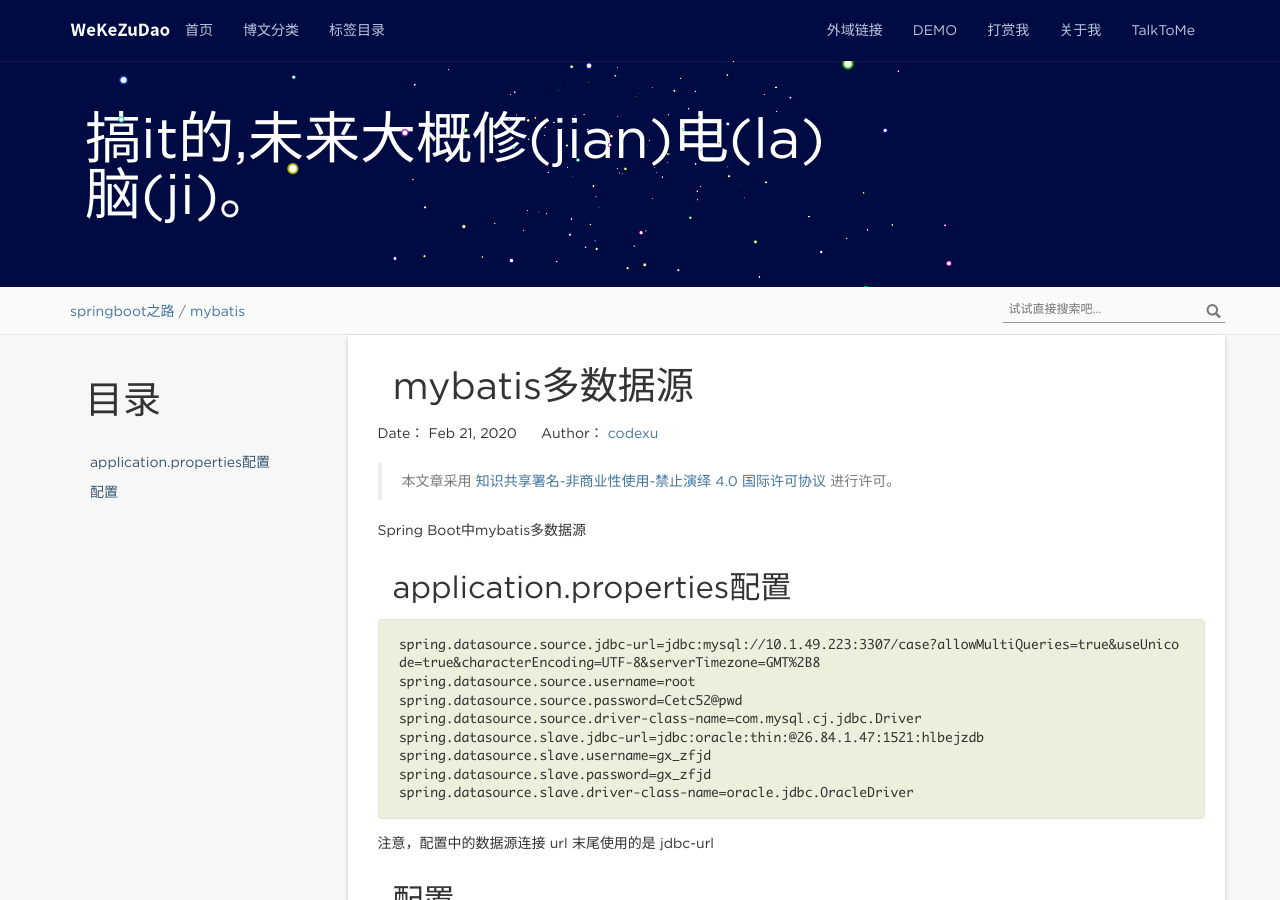
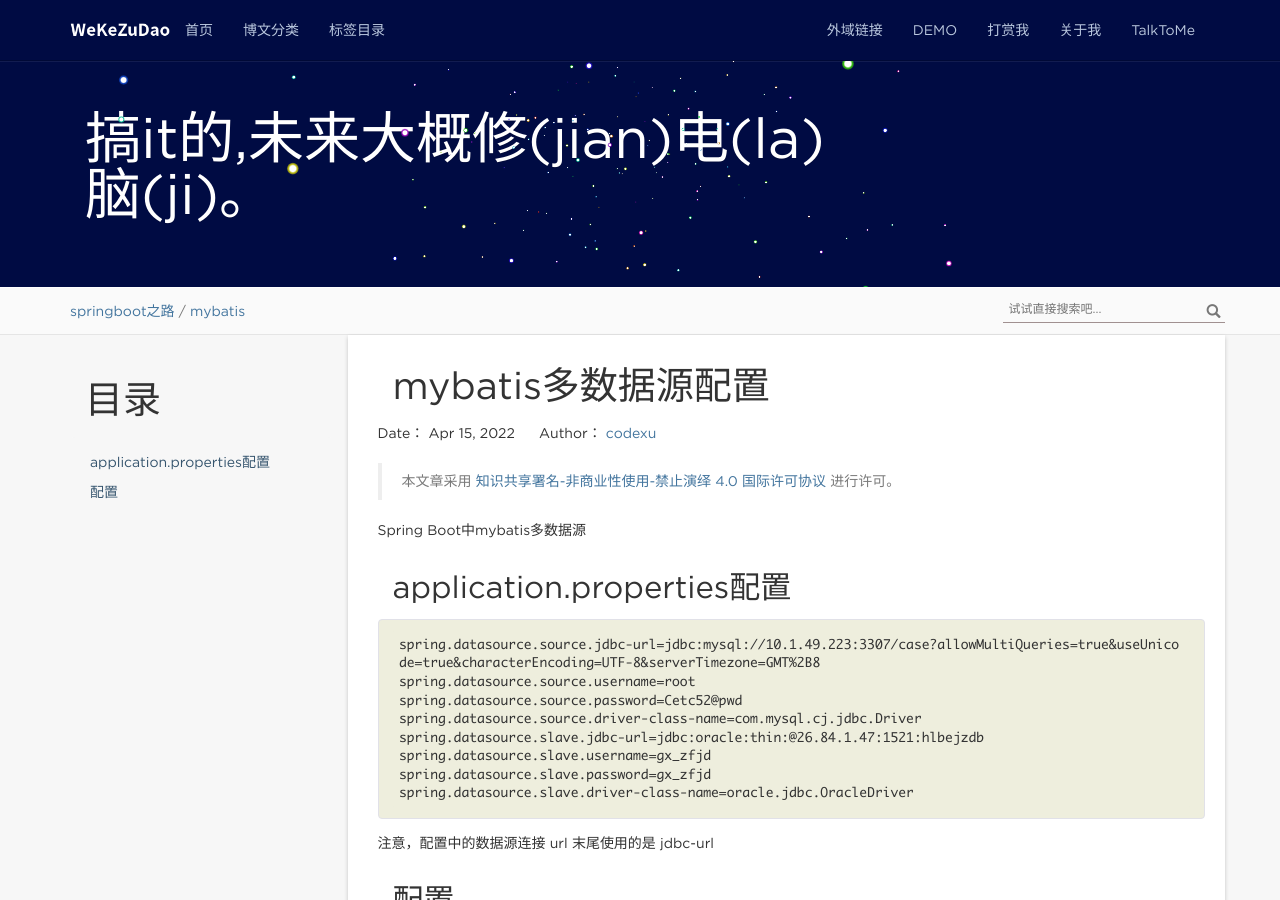
Before and after one commit to wintry/wintry.github.io, a Jekyll site: the page built from _posts/spring-boot/2022-04-15-mybatis-multiple-data-sources.md, in a window 1280 px wide and 900 px high. Built offline with Jekyll 4.4.1, drawn with Linux system fonts in a browser that asks for light colours; nearby versions of some CDN libraries; comment, search, counter and statistics services are not loaded.

Commit message:
update blog

```diff
--- a/_posts/spring-boot/2022-04-15-mybatis-multiple-data-sources.md
+++ b/_posts/spring-boot/2022-04-15-mybatis-multiple-data-sources.md
@@ -1,7 +1,7 @@
 ---
 layout: post
-title: "mybatis多数据源"
-date: 2020-02-21 11:00:00 +0800
+title: "mybatis多数据源配置"
+date: 2022-04-15 16:29:00 +0800
 categories: springboot之路
 tag: [mybatis]
 ---
```
